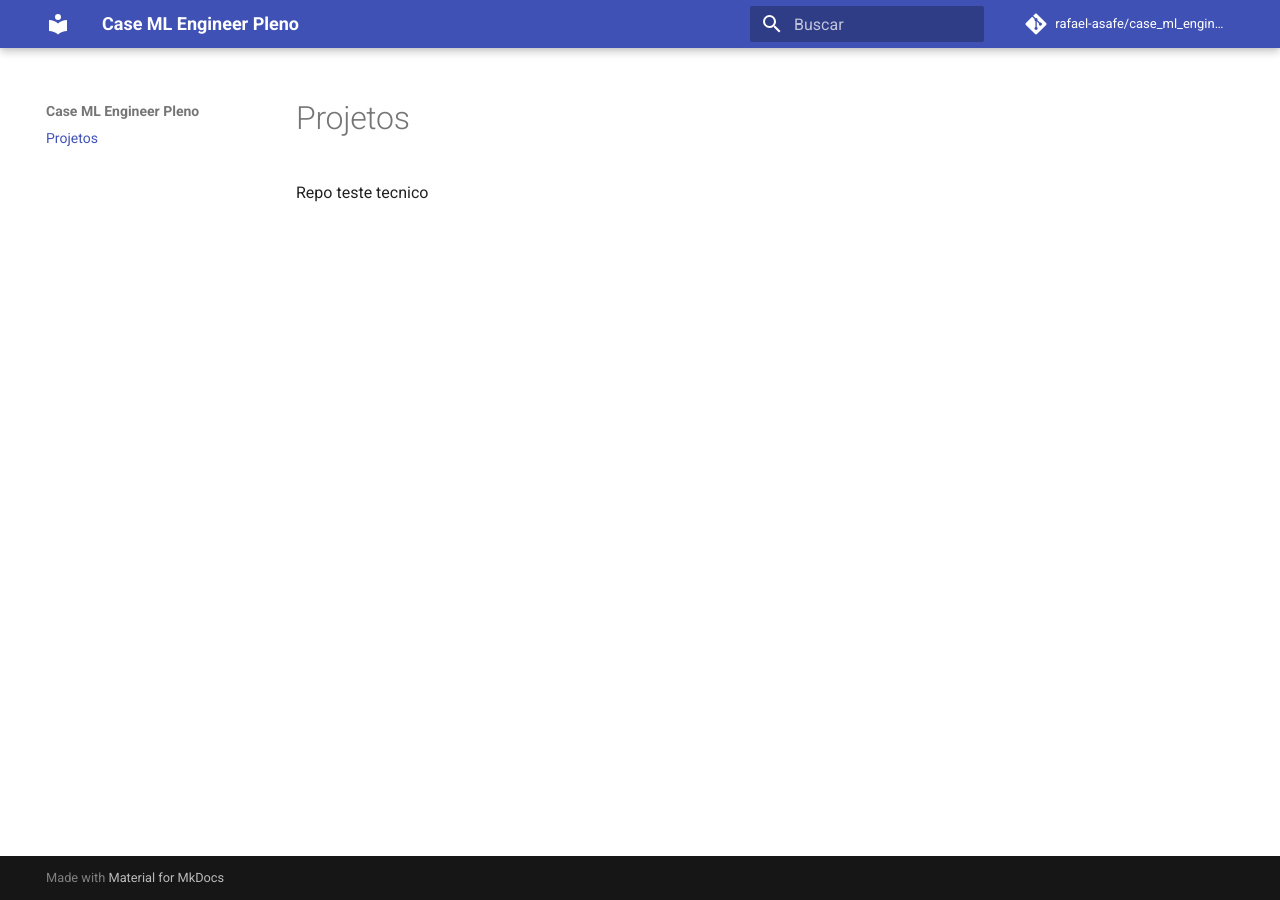
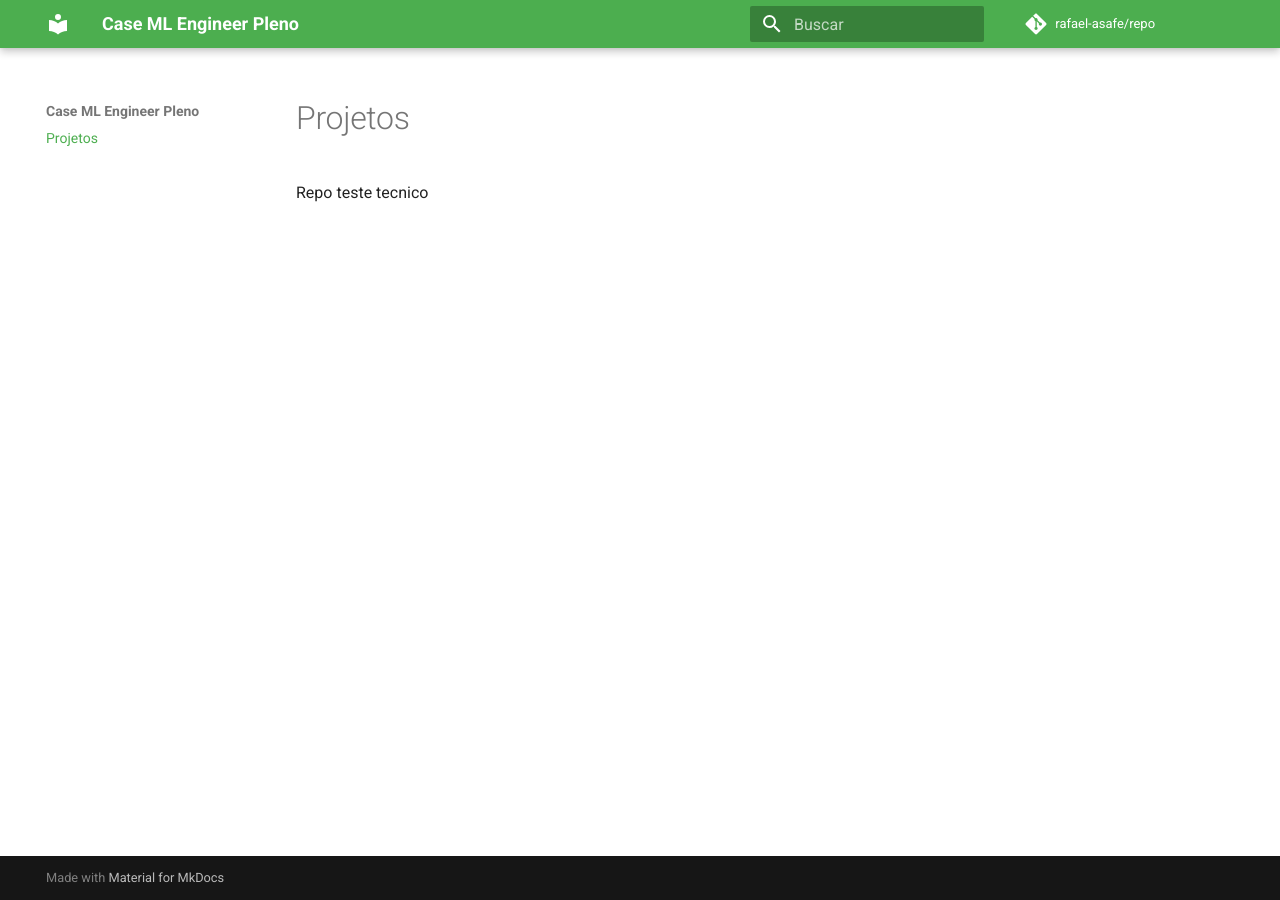
Before and after one commit to rafael-asafe/case_ml_engineer_pleno, an MkDocs documentation site: the page built from docs/index.md, in a window 1280 px wide. Built offline with MkDocs 1.6.1 and Material for MkDocs 9.7.7, drawn with Linux system fonts in a browser that asks for light colours; comment, search, counter and statistics services are not loaded.

Commit message:
<docs>: adicionando estrutura inicial de documentação

```diff
--- a/mkdocs.yml
+++ b/mkdocs.yml
@@ -1,9 +1,15 @@
 site_name: Case ML Engineer Pleno
 repo_url: https://github.com/rafael-asafe/case_ml_engineer_pleno
-repo_name: rafael-asafe/case_ml_engineer_pleno
-edit_url: tree/main/docs
+repo_name: rafael-asafe/repo
+edit_uri: tree/main/docs
 
 
 theme:
   name: material
+  palette:
+    primary: green
+    accent: light green
   language: pt-BR
+
+extra_css:
+  - stylesheets/extra.css
```
